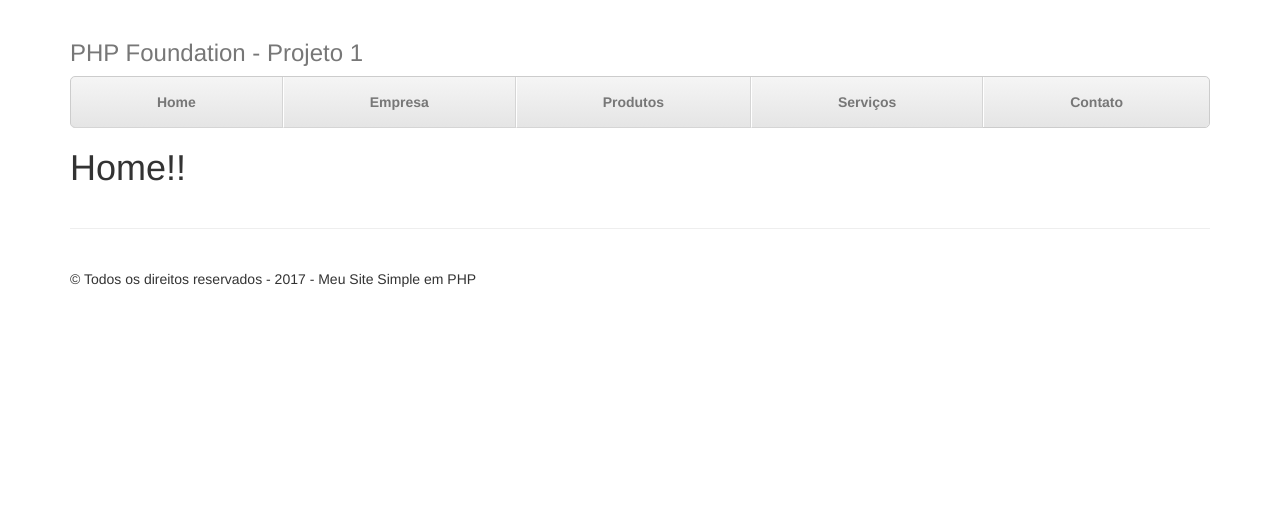
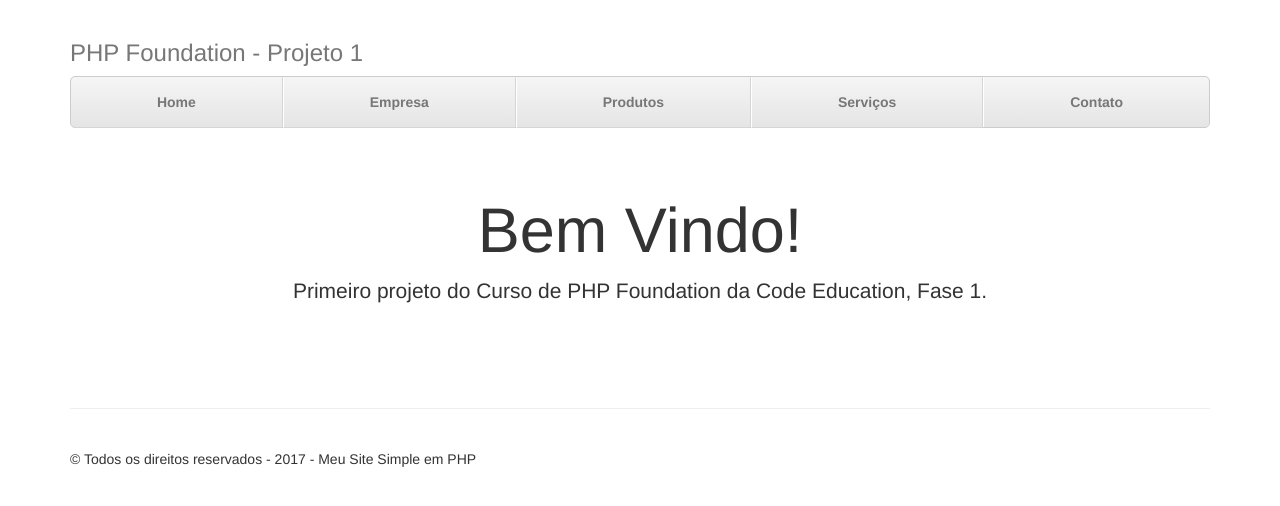
Before and after one commit to franciscorjr/phpFoundationProjFase1, a PHP site: page /index.php?arquivo=home.php in a window 1280 px wide. Shown: the top 506 px of the page. Run offline with PHP 8.4, Linux system fonts and the light colour scheme.

Commit message:
Criação da Página Home Padrão

```diff
--- a/home.php
+++ b/home.php
@@ -1 +1,5 @@
-<h1>Home!!</h1>
+<!-- Jumbotron -->
+<div class="jumbotron">
+    <h1>Bem Vindo!</h1>
+    <p class="lead">Primeiro projeto do Curso de PHP Foundation da Code Education, Fase 1.</p>
+</div>
```
